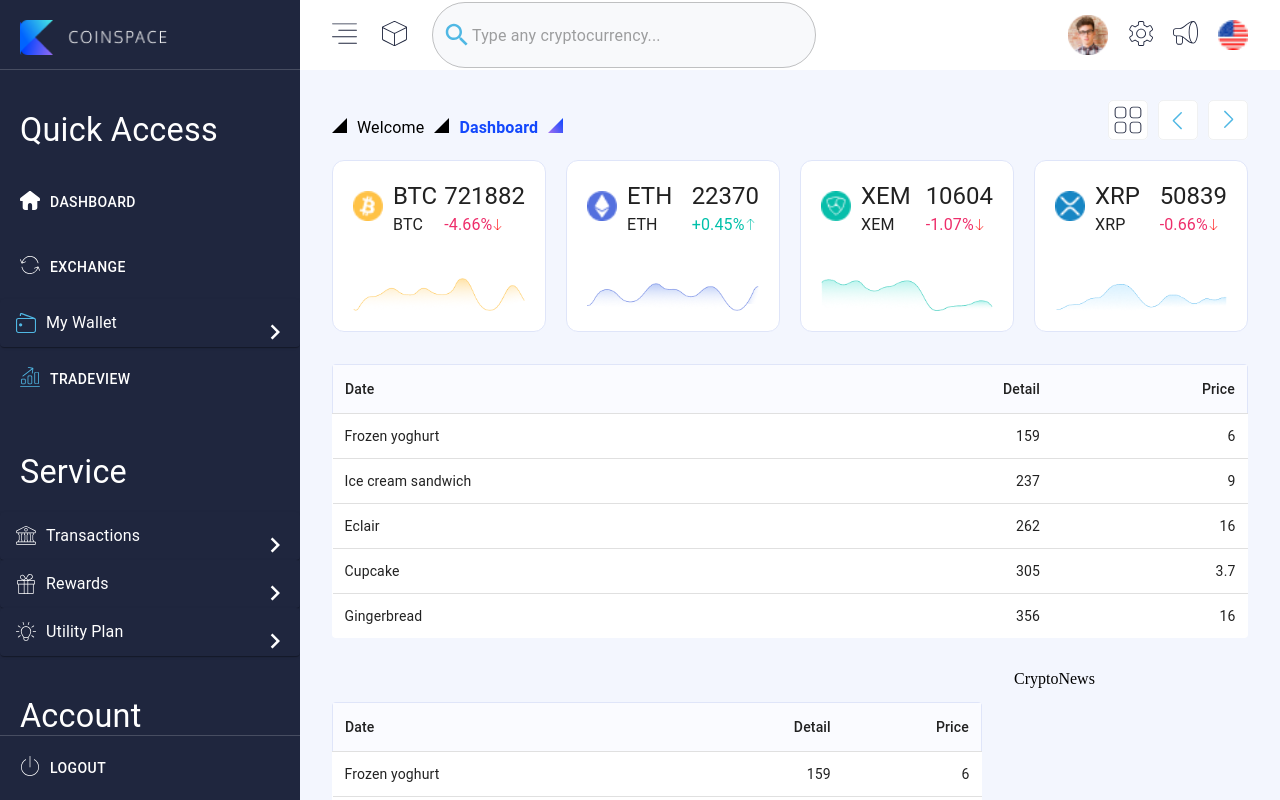
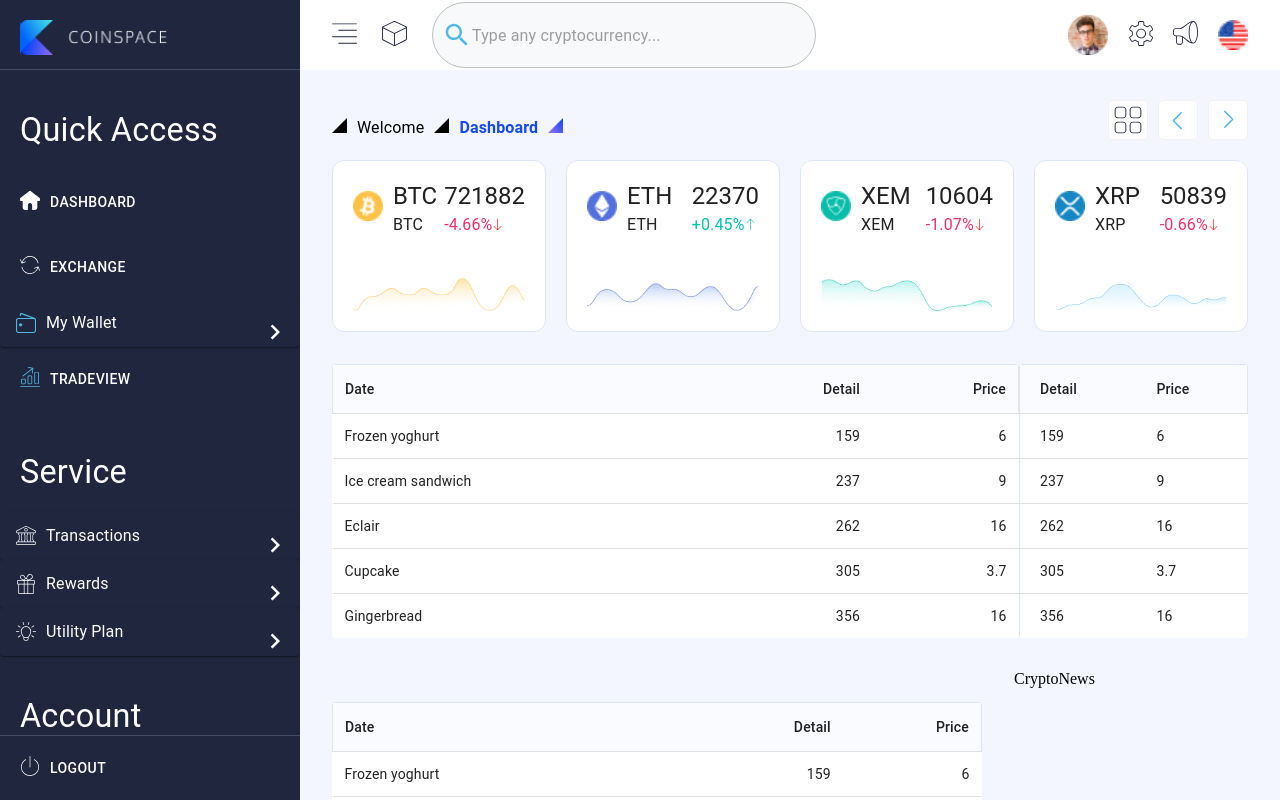
Before and after one commit to neharadialcode/material-ui-dashboard, a Next.js app: page / in a window 1280 px wide. Built offline with nearby package versions, Linux system fonts and the light colour scheme.

Commit message:
btc table edit

```diff
--- a/components/BTCchart.jsx
+++ b/components/BTCchart.jsx
@@ -24,7 +24,17 @@
   ];
   return (
     <Box sx={{ padding: "32px" }}>
-      <TableContainer component={Paper} sx={{ boxShadow: "none" }}>
+      <Box
+        sx={{
+          display: "flex",
+          justifyContent: "space-between",
+          alignItems: "center",
+        }}
+      >
+        <TableContainer
+          component={Paper}
+          sx={{ boxShadow: "none", width: "75%" }}
+        >
           <Table sx={{ minWidth: 650 }} size="small" aria-label="a dense table">
             <TableHead
               sx={{
@@ -57,7 +67,11 @@
                     "&:last-child td, &:last-child th": { border: 0 },
                   }}
                 >
-                <TableCell sx={{ padding: "12px" }} component="th" scope="row">
+                  <TableCell
+                    sx={{ padding: "12px" }}
+                    component="th"
+                    scope="row"
+                  >
                     {row.name}
                   </TableCell>
                   <TableCell sx={{ padding: "12px" }} align="right">
@@ -71,6 +85,61 @@
             </TableBody>
           </Table>
         </TableContainer>
+        <TableContainer
+          component={Paper}
+          sx={{ boxShadow: "none", width: "25%" }}
+        >
+          <Table
+            sx={{
+              minWidth: "auto",
+              borderLeft: "1px solid ",
+              borderColor: "#DFE5F9",
+            }}
+            size="small"
+            aria-label="a dense table"
+          >
+            <TableHead
+              sx={{
+                bgcolor: "#FAFBFF",
+                border: "1px solid",
+                borderColor: "#DFE5F9",
+              }}
+            >
+              <TableRow
+                sx={{
+                  bgcolor: "#FAFBFF",
+                  border: "1px solid",
+                  borderColor: "#DFE5F9",
+                }}
+              >
+                <TableCell sx={{ padding: "12px 20px" }} align="left">
+                  Detail
+                </TableCell>
+                <TableCell sx={{ padding: "12px 20px" }} align="left">
+                  Price
+                </TableCell>
+              </TableRow>
+            </TableHead>
+            <TableBody>
+              {rows.map((row) => (
+                <TableRow
+                  key={row.name}
+                  sx={{
+                    "&:last-child td, &:last-child th": { border: 0 },
+                  }}
+                >
+                  <TableCell sx={{ padding: "12px 20px" }} align="left">
+                    {row.calories}
+                  </TableCell>
+                  <TableCell sx={{ padding: "12px 20px" }} align="left">
+                    {row.fat}
+                  </TableCell>
+                </TableRow>
+              ))}
+            </TableBody>
+          </Table>
+        </TableContainer>
+      </Box>
     </Box>
   );
 };
```
Lines whose indentation alone changed are shown as unchanged.
